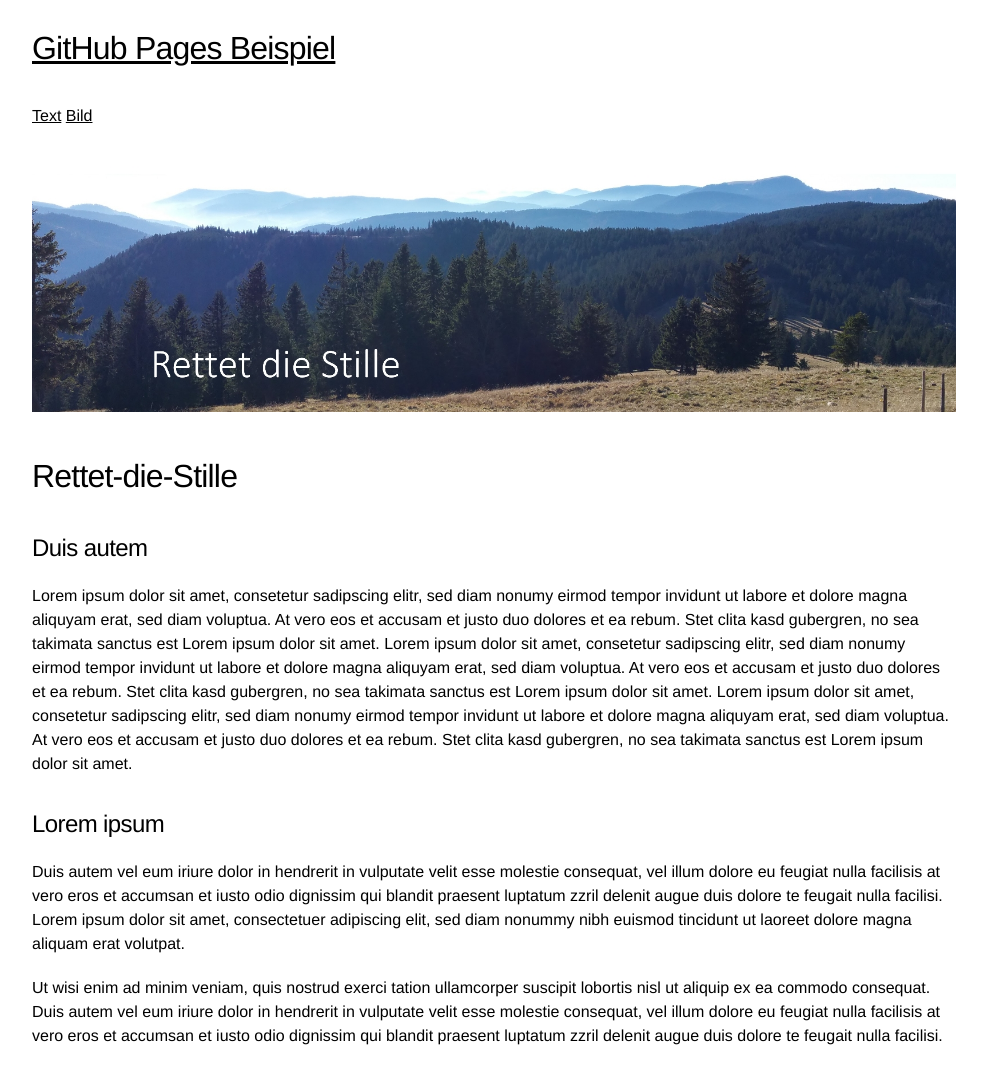
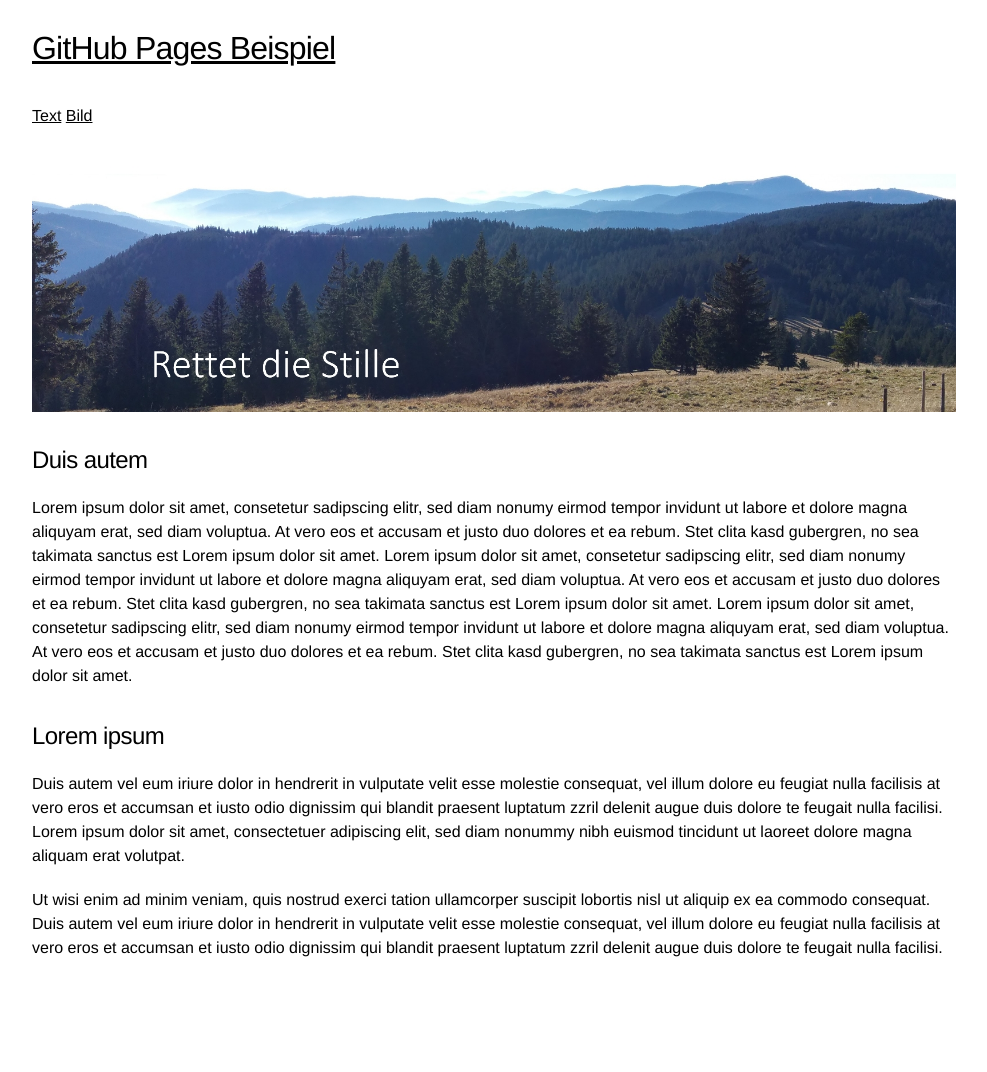
Before and after one commit to rettet-die-stille/rettet-die-stille.github.io, a Jekyll site: the page built from index.md, in a window 1280 px wide. Shown: the whole page, without its empty margins (146-1133 px from the left). Built offline with Jekyll 4.4.1, drawn with Linux system fonts in a browser that asks for light colours; after the commit the page ends 984 px from its top, so only the background shows below that.

Commit message:
Update index.md

```diff
--- a/index.md
+++ b/index.md
@@ -2,8 +2,6 @@
 layout: default
 ---
 ![Intro](assets/images/schwarzwald2.jpg)
-
-# Rettet-die-Stille
 
 ## Duis autem
 
```
